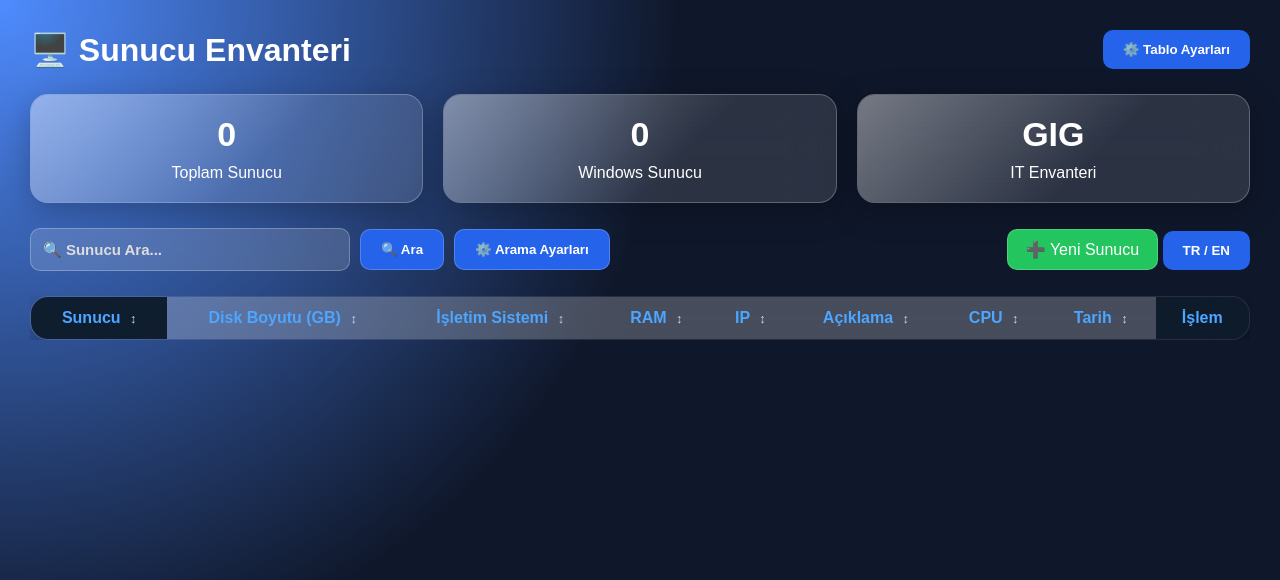
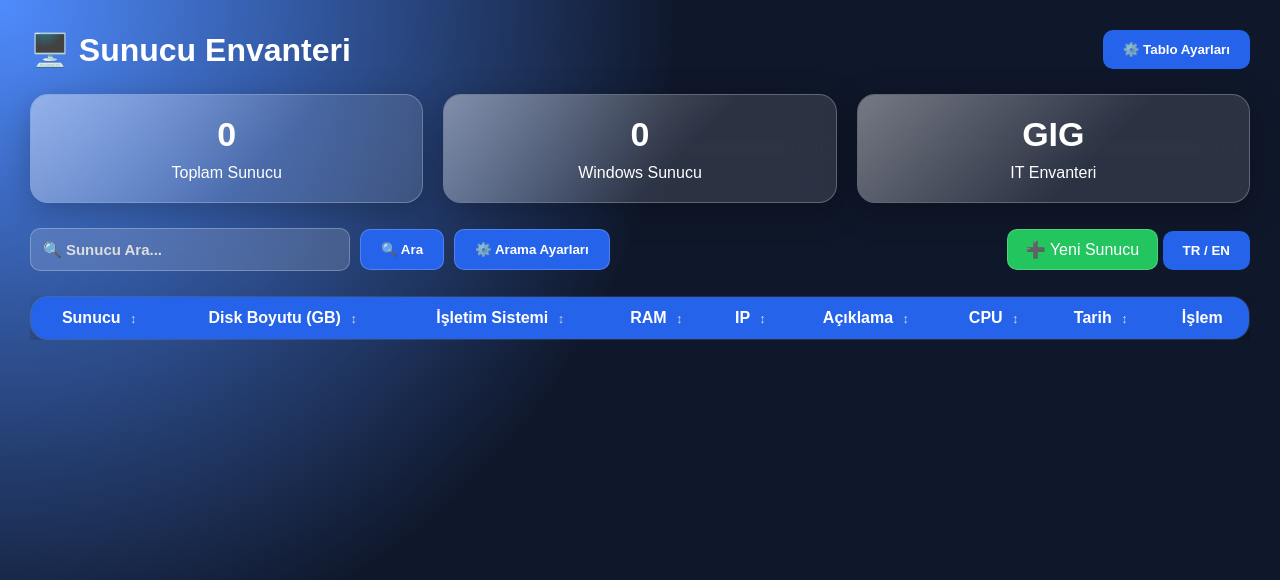
Before and after one commit to ahmedpalut/ServerInventory, a Flask app: page / in a window 1280 px wide. Shown: the top 580 px of the page. Run offline with Flask 3, Linux system fonts and the light colour scheme; data that the repository does not hold is empty.

Commit message:
allahım yardım et

```diff
--- a/static/css/style.css
+++ b/static/css/style.css
@@ -216,50 +216,6 @@ button {
 #serverTable td {
     padding: 12px 16px;
     white-space: nowrap; /* Sütunların küçülmesini ve yazının sıkışmasını önler */
-}
-
-/* Tablo Başlıkları - Hafif Şeffaf/Beyazımsı Arka Plan ve Mavi Yazı */
-#serverTable th {
-    background-color: rgba(255, 255, 255, 0.15) !important; /* Hafif beyazlaşan şeffaf efekt */
-    color: #4da6ff !important; /* Mavi sütun isimleri */
-    position: sticky;
-    top: 0;
-    z-index: 2;
-    cursor: pointer;
-}
-
-/* Hücreler */
-#serverTable td {
-    color: #ffffff;
-    background-color: #0d1b2a; /* Lacivert tema uyumu */
-}
-
-/* --- İLK SÜTUN SABİTLEME (Sunucu Adı) --- */
-#serverTable th:first-child,
-#serverTable td:first-child {
-    position: sticky;
-    left: 0;
-    z-index: 3;
-    background-color: rgba(13, 27, 42, 0.95) !important; /* Arkası görünmesin diye yarı şeffaf lacivert */
-}
-
-#serverTable th:first-child {
-    z-index: 4;
-    color: #4da6ff !important;
-}
-
-/* --- SON SÜTUN SABİTLEME (İşlemler) --- */
-#serverTable th:last-child,
-#serverTable td:last-child {
-    position: sticky;
-    right: 0;
-    z-index: 3;
-    background-color: rgba(13, 27, 42, 0.95) !important; /* Arkası görünmesin diye yarı şeffaf lacivert */
-}
-
-#serverTable th:last-child {
-    z-index: 4;
-    color: #4da6ff !important;
 }
 
 table {
```
